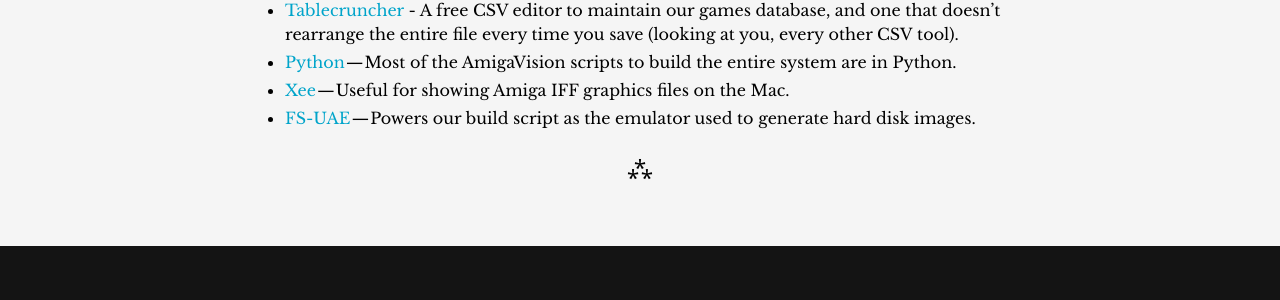
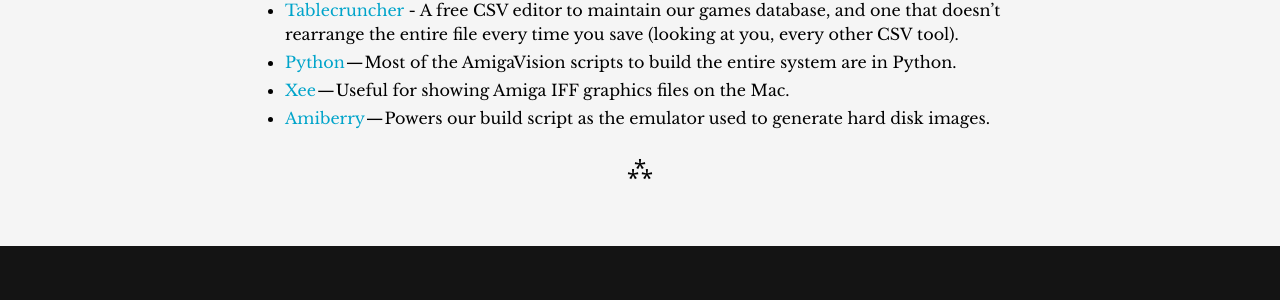
Before and after one commit to amigavision/amigavision.github.io, a Jekyll site: the page built from docs.md, in a window 1280 px wide and 900 px high, scrolled down 18425 px. Shown: the part 354-654 px from the top of the window. Built offline with Jekyll 4.4.1, drawn with Linux system fonts in a browser that asks for light colours.

Commit message:
We use Amiberry and have for quite a while 😅

```diff
--- a/docs.md
+++ b/docs.md
@@ -502,7 +502,7 @@
 * [Tablecruncher] - A free CSV editor to maintain our games database, and one that doesn’t rearrange the entire file every time you save (looking at you, every other CSV tool).
 * [Python] — Most of the AmigaVision scripts to build the entire system are in Python.
 * [Xee] — Useful for showing Amiga IFF graphics files on the Mac.
-* [FS-UAE] — Powers our build script as the emulator used to generate hard disk images.
+* [Amiberry] — Powers our build script as the emulator used to generate hard disk images.
 
 ---
 
```
